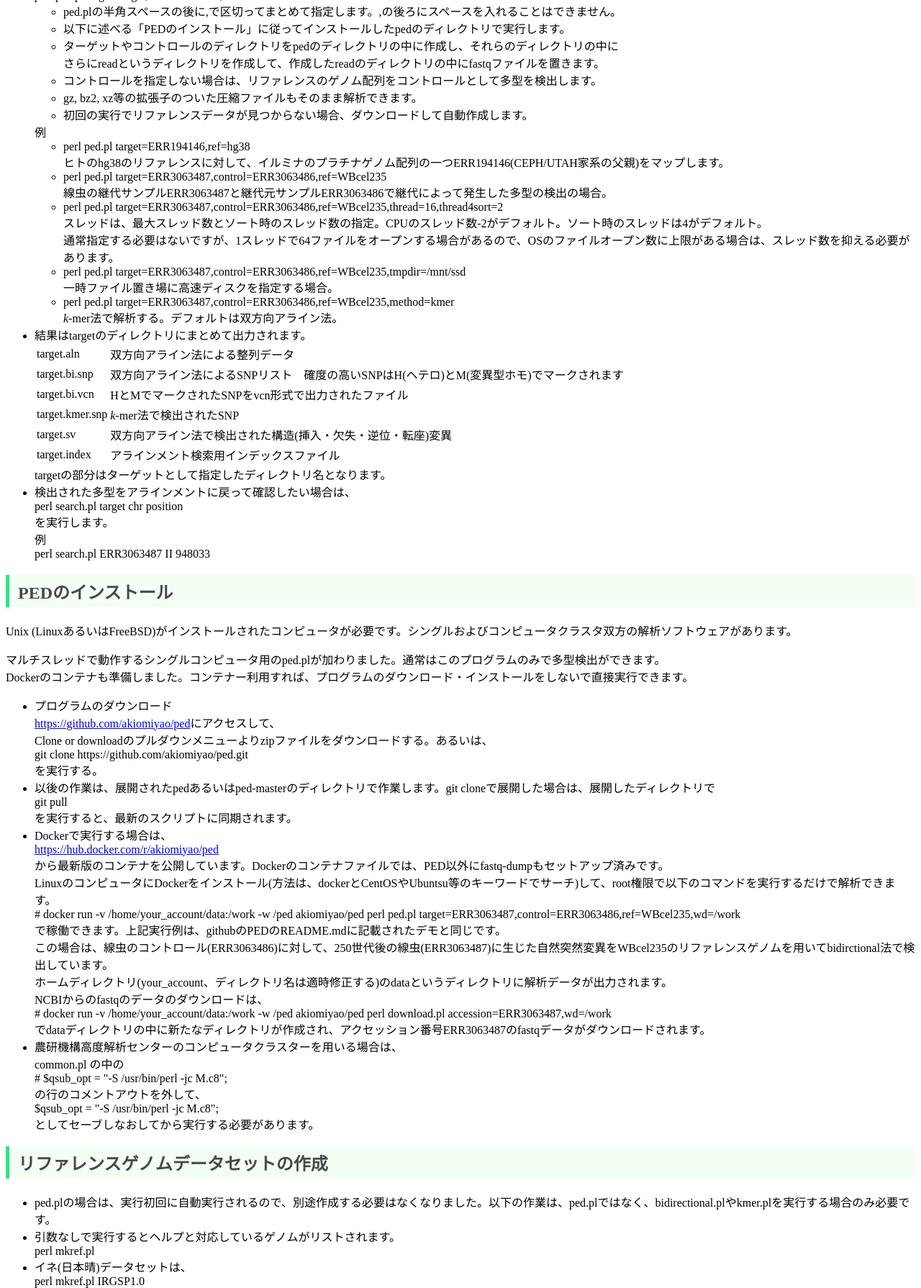
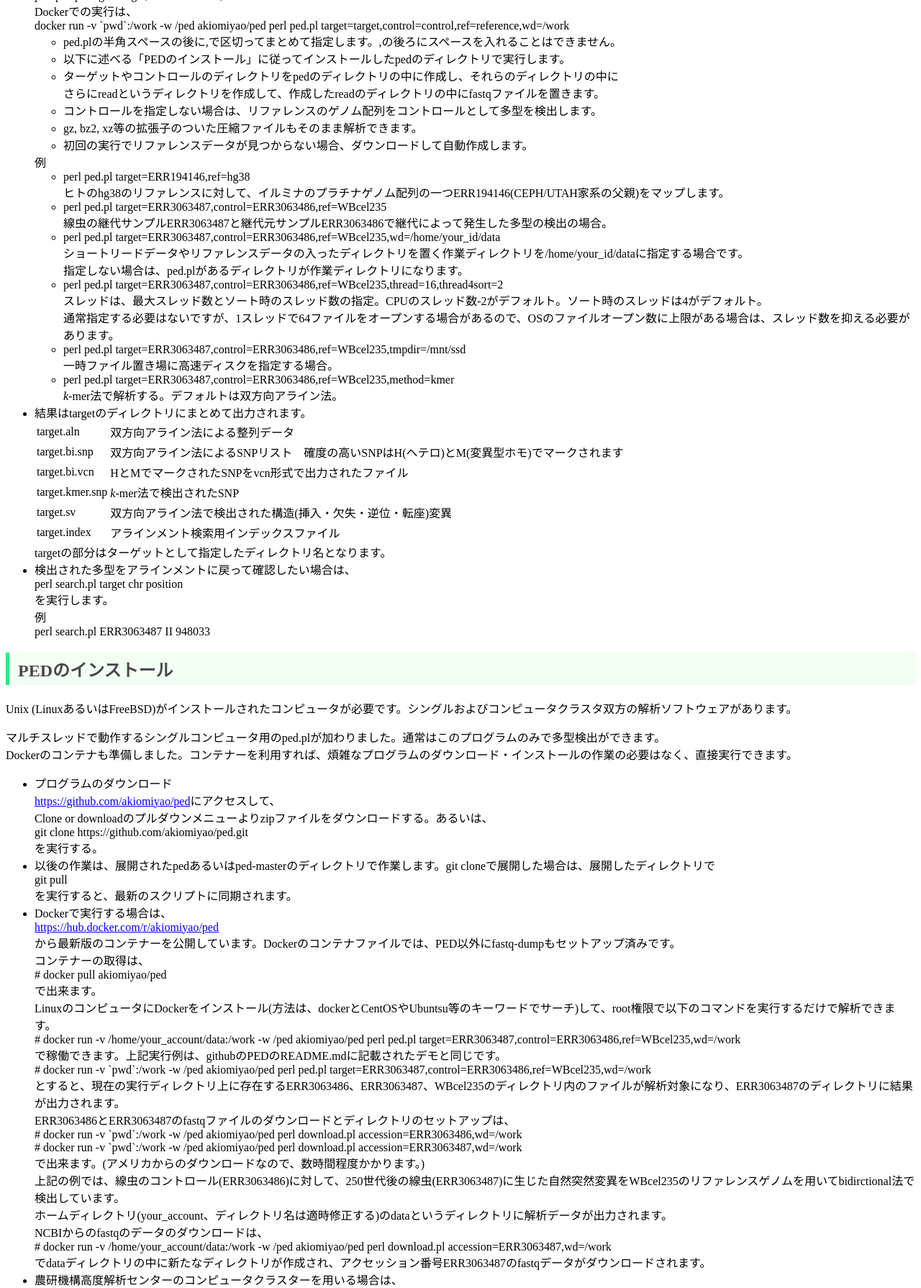
Before and after one commit to akiomiyao/ped, a plain HTML site: page index_ja.html in a window 1280 px wide. Shown: the part 684-2474 px from the top of the page at 72% size. Drawn offline with Linux system fonts and the light colour scheme.

Commit message:
Update index_ja.html

```diff
--- a/index_ja.html
+++ b/index_ja.html
@@ -10,7 +10,7 @@
       <p>次世代シーケンサーの配列を解析する場合、まず配列(ショートリード)をリファレンスゲノム配列にマップして、不一致の部分を抽出するのが一般的ですが、大部分のショートリードは多型を含まないため効率はあまりよくありません。
       <p>PEDでは、ショートリードから多型のエッジになる部分を早い段階で抽出するアルゴリズムで、これまでにない新しい手法です。
       <p>エッジを検出する方法として、ショートリードを長さk(<i>k</i>=20)の細かい断片に分解してターゲットとコントロールのショートリードを直接比較して多型を検出する方法(<i>k</i>-mer法)と、ショートリードに対してリファレンスゲノム配列を5'側からと3'側から双方向に整列してエッジを検出する双方向整列法(Bidirectional Alignment法)の2つのアルゴリズムを実装しています。
-      <p><i>k</i>-mer法はリファレンス配列がなくても、3'末端に多型を持つ<i>k</i>-merを抽出することができ、連鎖解析に利用可能です。
+      <p><i>k</i>-mer法はリファレンス配列がなくても、3'末端に多型を持つ<i>k</i>-merを抽出することができ、連鎖解析に利用できます。
       <p>双方向整列法は、SNPに加えて、挿入、欠失、逆位、転座などの構造変異が同時に検出されます。また、従来法に比べて正確かつ高速に処理することができ、特に数100kbを超えるような大きな欠失も正確に検出できる特徴があります。
       <p>シンプルなアルゴリズムなので、ヒトの5倍の大きさで6倍体ゲノムのコムギの多型の検出も可能です。また、小規模なコンピュータリソースで動作が可能です。
 	<h2>ped.plでの多型検出(簡単なチュートリアル)</h2>
@@ -19,6 +19,8 @@
 	  メモリーは8Gバイト以上、ディスクはヒトを解析する場合は1.5TB程度必要です。ダウンロード、DockerでのRun等は「PEDのインストール」を参照してください。<br>
 	  書式<br>
 	  perl ped.pl target=target,control=control,ref=reference<br>
+      Dockerでの実行は、<br>
+      docker run -v `pwd`:/work -w /ped akiomiyao/ped perl ped.pl target=target,control=control,ref=reference,wd=/work<br>
 	  <ul>
 	  <li>ped.plの半角スペースの後に,で区切ってまとめて指定します。,の後ろにスペースを入れることはできません。
 	  <li>以下に述べる「PEDのインストール」に従ってインストールしたpedのディレクトリで実行します。
@@ -34,6 +36,9 @@
 	  ヒトのhg38のリファレンスに対して、イルミナのプラチナゲノム配列の一つERR194146(CEPH/UTAH家系の父親)をマップします。
 	  <li>perl ped.pl target=ERR3063487,control=ERR3063486,ref=WBcel235<br>
 	  線虫の継代サンプルERR3063487と継代元サンプルERR3063486で継代によって発生した多型の検出の場合。
+	  <li>perl ped.pl target=ERR3063487,control=ERR3063486,ref=WBcel235,wd=/home/your_id/data<br>
+      ショートリードデータやリファレンスデータの入ったディレクトリを置く作業ディレクトリを/home/your_id/dataに指定する場合です。<br>
+      指定しない場合は、ped.plがあるディレクトリが作業ディレクトリになります。
 	  <li>perl ped.pl target=ERR3063487,control=ERR3063486,ref=WBcel235,thread=16,thread4sort=2<br>
 	  スレッドは、最大スレッド数とソート時のスレッド数の指定。CPUのスレッド数-2がデフォルト。ソート時のスレッドは4がデフォルト。<br>
       通常指定する必要はないですが、1スレッドで64ファイルをオープンする場合があるので、OSのファイルオープン数に上限がある場合は、スレッド数を抑える必要があります。
@@ -61,7 +66,7 @@
       <h2>PEDのインストール</h2>
       <p>Unix (LinuxあるいはFreeBSD)がインストールされたコンピュータが必要です。シングルおよびコンピュータクラスタ双方の解析ソフトウェアがあります。
       <p>マルチスレッドで動作するシングルコンピュータ用のped.plが加わりました。通常はこのプログラムのみで多型検出ができます。<br>
-      Dockerのコンテナも準備しました。コンテナー利用すれば、プログラムのダウンロード・インストールをしないで直接実行できます。
+      Dockerのコンテナも準備しました。コンテナーを利用すれば、煩雑なプログラムのダウンロード・インストールの作業の必要はなく、直接実行できます。
       <ul>
 	<li>プログラムのダウンロード<br>
 	  <a href = "https://github.com/akiomiyao/ped" target = "_blank">https://github.com/akiomiyao/ped</a>にアクセスして、<br>
@@ -73,11 +78,20 @@
 	  を実行すると、最新のスクリプトに同期されます。
 	<li>Dockerで実行する場合は、<br>
 		<a href = "https://hub.docker.com/r/akiomiyao/ped" target = "_blank">https://hub.docker.com/r/akiomiyao/ped</a><br>
-		から最新版のコンテナを公開しています。Dockerのコンテナファイルでは、PED以外にfastq-dumpもセットアップ済みです。<br>
+		から最新版のコンテナーを公開しています。Dockerのコンテナファイルでは、PED以外にfastq-dumpもセットアップ済みです。<br>
+        コンテナーの取得は、<br>
+        # docker pull akiomiyao/ped<br>
+        で出来ます。<br>
         LinuxのコンピュータにDockerをインストール(方法は、dockerとCentOSやUbuntsu等のキーワードでサーチ)して、root権限で以下のコマンドを実行するだけで解析できます。<br>
 		# docker run -v /home/your_account/data:/work -w /ped akiomiyao/ped perl ped.pl target=ERR3063487,control=ERR3063486,ref=WBcel235,wd=/work<br>
 		で稼働できます。上記実行例は、githubのPEDのREADME.mdに記載されたデモと同じです。<br>
-        この場合は、線虫のコントロール(ERR3063486)に対して、250世代後の線虫(ERR3063487)に生じた自然突然変異をWBcel235のリファレンスゲノムを用いてbidirctional法で検出しています。<br>
+		# docker run -v `pwd`:/work -w /ped akiomiyao/ped perl ped.pl target=ERR3063487,control=ERR3063486,ref=WBcel235,wd=/work<br>
+        とすると、現在の実行ディレクトリ上に存在するERR3063486、ERR3063487、WBcel235のディレクトリ内のファイルが解析対象になり、ERR3063487のディレクトリに結果が出力されます。<br>
+        ERR3063486とERR3063487のfastqファイルのダウンロードとディレクトリのセットアップは、<br>
+        # docker run -v `pwd`:/work -w /ped akiomiyao/ped perl download.pl accession=ERR3063486,wd=/work<br>
+        # docker run -v `pwd`:/work -w /ped akiomiyao/ped perl download.pl accession=ERR3063487,wd=/work<br>
+        で出来ます。(アメリカからのダウンロードなので、数時間程度かかります。)<br>
+        上記の例では、線虫のコントロール(ERR3063486)に対して、250世代後の線虫(ERR3063487)に生じた自然突然変異をWBcel235のリファレンスゲノムを用いてbidirctional法で検出しています。<br>
 		ホームディレクトリ(your_account、ディレクトリ名は適時修正する)のdataというディレクトリに解析データが出力されます。<br>
         NCBIからのfastqのデータのダウンロードは、<br>
         # docker run -v /home/your_account/data:/work -w /ped akiomiyao/ped perl download.pl accession=ERR3063487,wd=/work<br>
```
